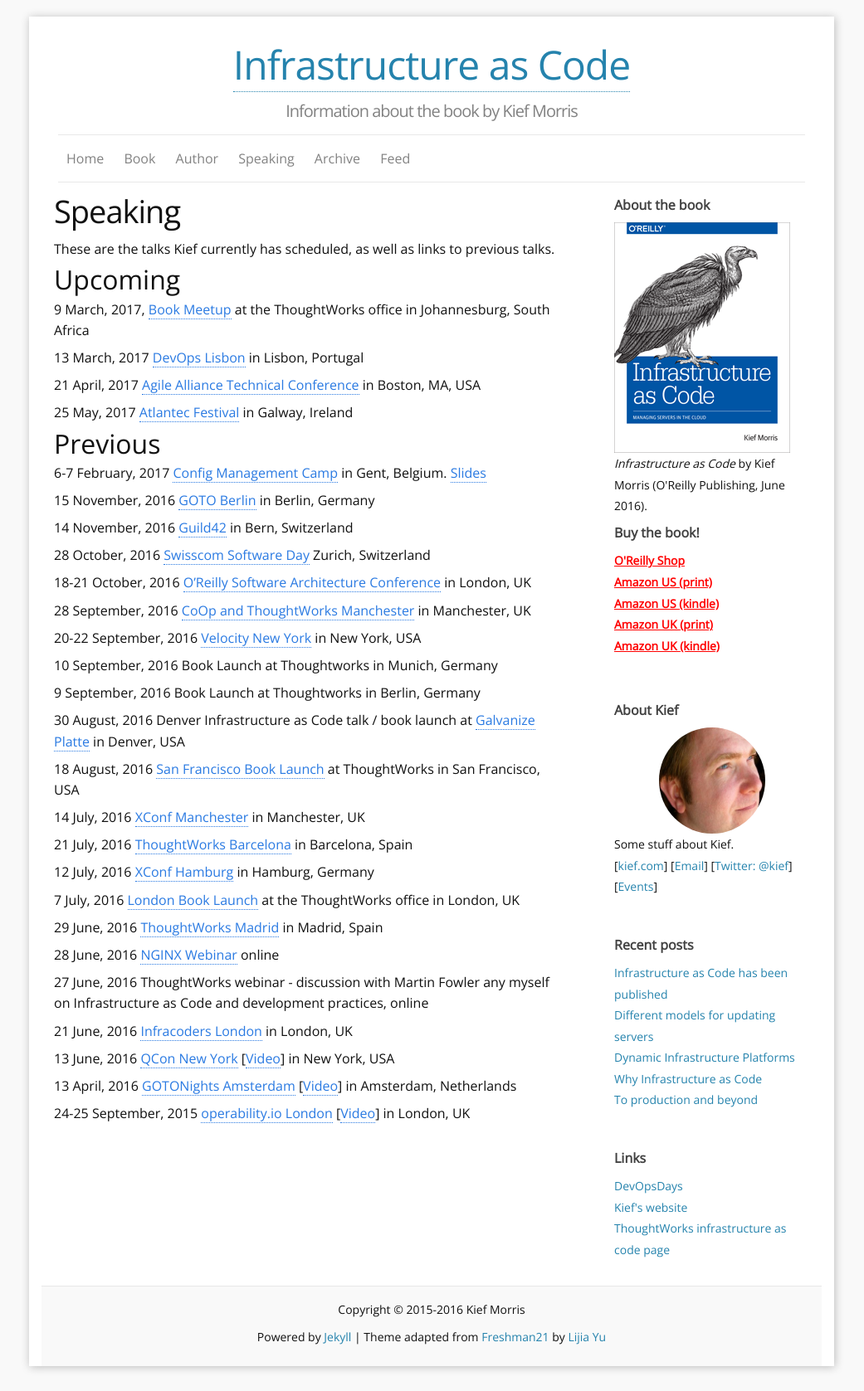
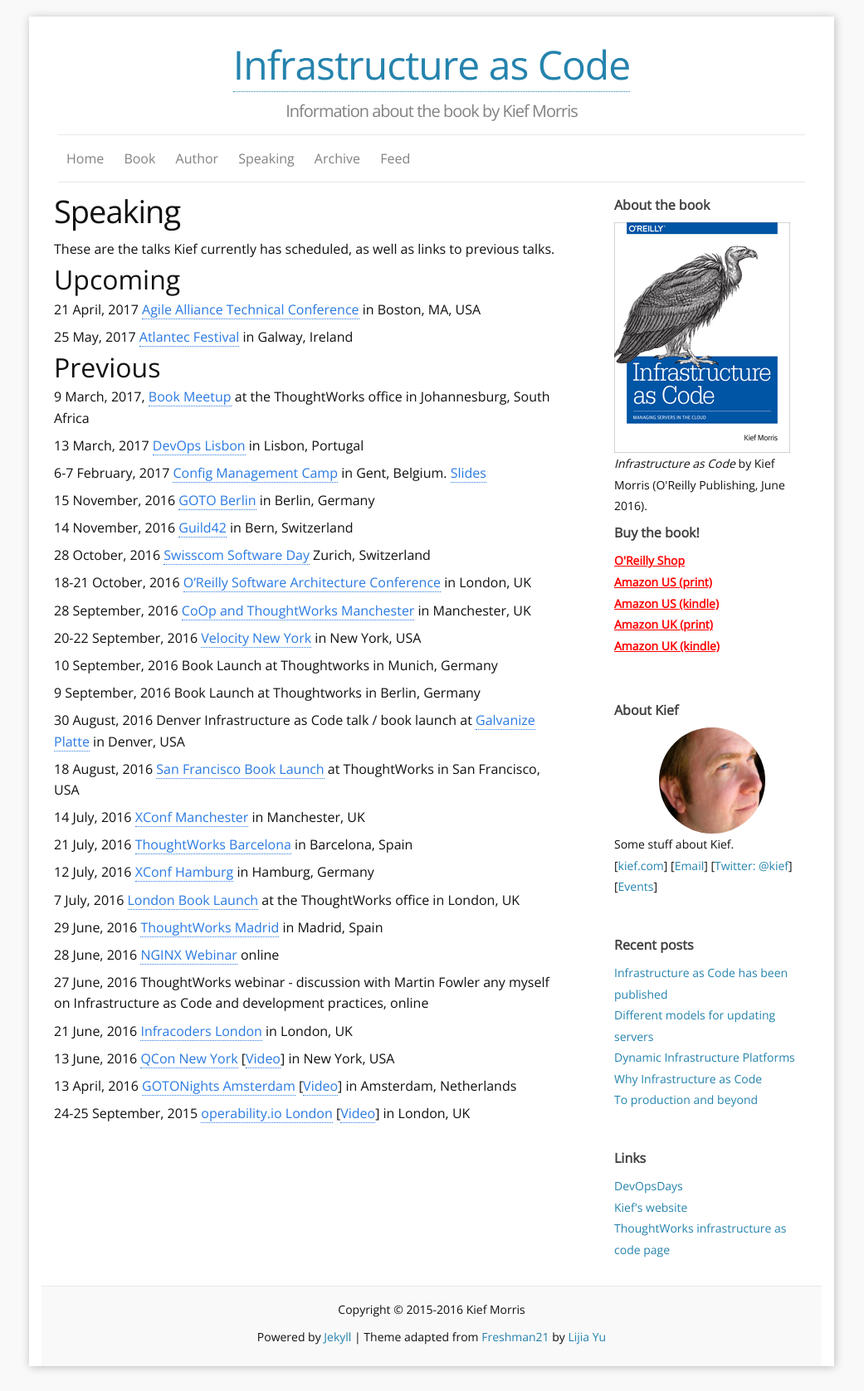
Before and after one commit to kief/infrastructure-as-code.com, a Jekyll site: the page built from 30-speaking.md, in a window 1280 px wide. Shown: the whole page at 83% size, without its empty margins (120-1161 px from the left). Built offline with Jekyll 4.4.1, drawn with Linux system fonts in a browser that asks for light colours; comment, search, counter and statistics services are not loaded.

```diff
--- a/30-speaking.md
+++ b/30-speaking.md
@@ -8,16 +8,16 @@ These are the talks Kief currently has scheduled, as well as links to previous t
 
 ## Upcoming
 
-9 March, 2017, [Book Meetup](https://info.thoughtworks.com/infrastructure-as-code-event-johannesburg.html) at the ThoughtWorks office in Johannesburg, South Africa
-
-13 March, 2017 [DevOps Lisbon](https://www.meetup.com/DevOps-Lisbon/events/237041056/) in Lisbon, Portugal
-
 21 April, 2017 [Agile Alliance Technical Conference](http://sched.co/9PB7) in Boston, MA, USA
 
 25 May, 2017 [Atlantec Festival](http://www.atlantec.ie/) in Galway, Ireland
 
 
 ## Previous
+
+9 March, 2017, [Book Meetup](https://info.thoughtworks.com/infrastructure-as-code-event-johannesburg.html) at the ThoughtWorks office in Johannesburg, South Africa
+
+13 March, 2017 [DevOps Lisbon](https://www.meetup.com/DevOps-Lisbon/events/237041056/) in Lisbon, Portugal
 
 6-7 February, 2017 [Config Management Camp](http://cfgmgmtcamp.eu/) in Gent, Belgium. [Slides](http://www.slideshare.net/KiefMorris/implementing-infrastructure-as-code-configmgtcamp-2017)
 
```
